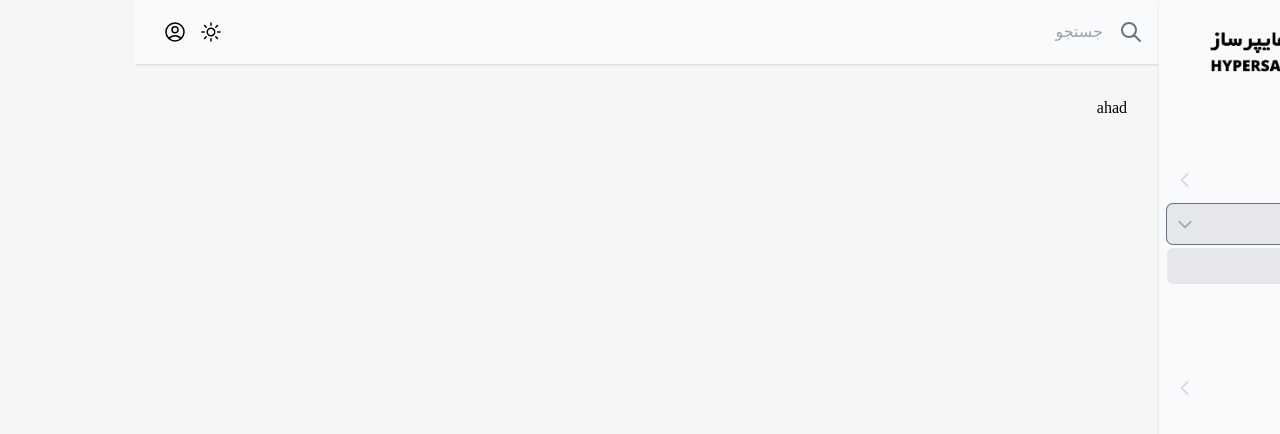
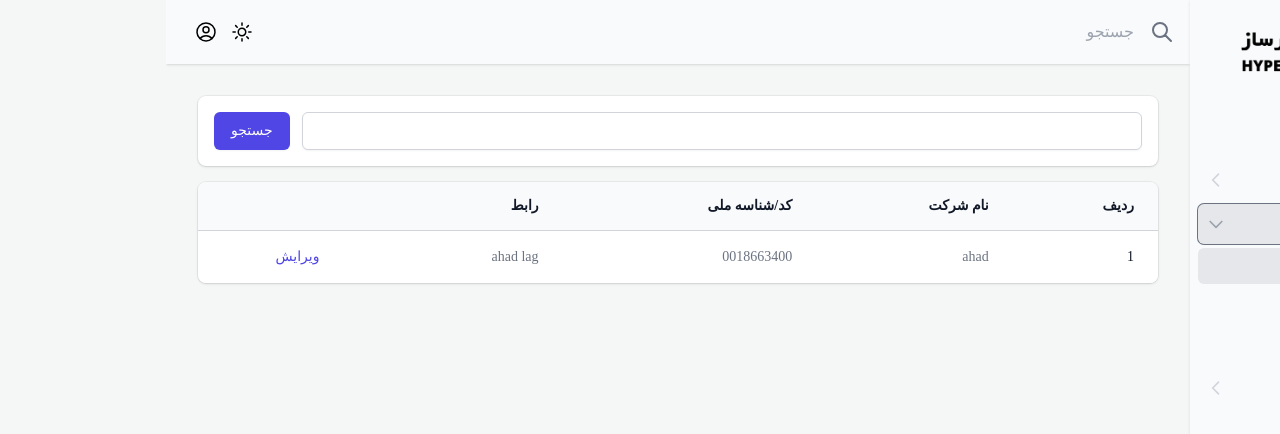
Before and after one commit to ahad-lag/hsa_react, a React (Create React App) app: page /user in a window 1280 px wide. Shown: the top 434 px of the page. Built offline with nearby package versions, Linux system fonts and the light colour scheme.

Commit message:
complete ui user list

```diff
--- a/src/App.tsx
+++ b/src/App.tsx
@@ -1,11 +1,12 @@
 import { Routes , Route } from 'react-router-dom';
 import MasterPage from './components/masterPage';
 import NotFound from './router/notFound';
+import UserPage from './router/user';
 
 function App() {
   return (
     <Routes>
-      <Route path="/user" element={<MasterPage><div>ahad</div></MasterPage>} />
+      <Route path="/user" element={<UserPage />} />
       <Route path="*" element={<NotFound />} />
     </Routes>
   );
--- a/src/components/global/loadingModal.tsx
+++ b/src/components/global/loadingModal.tsx
@@ -50,3 +50,5 @@ const LoadingModal : React.FC<Props> = ({ showLoading , setShowLoading }) => {
         </Transition.Root>
     )
 }
+
+export default LoadingModal;
--- /dev/null
+++ b/src/components/global/pagination.tsx
@@ -0,0 +1,77 @@
+import { ArrowNarrowLeftIcon, ArrowNarrowRightIcon } from '@heroicons/react/solid'
+
+interface Props {
+  meta : any,
+  pageination : any
+}
+
+const Pagination : React.FC<Props> = ( { meta , pageination } ) => {
+
+  let next = meta.links[meta.links.length - 1];
+  let prev = meta.links[0];
+
+  return (
+    <nav className="border-t border-gray-200 px-4 flex items-center justify-between sm:px-0">
+      <div className="-mt-px w-0 flex-1 flex">
+        {
+          prev.url
+          ? (<a
+            href='#'
+            data-url={prev.url}
+            onClick={pageination}
+            className="border-t-2 border-transparent pt-4 pr-1 inline-flex items-center text-sm font-medium text-gray-500 hover:text-gray-700 hover:border-gray-300 cursor-pointer"
+          >
+            <ArrowNarrowRightIcon className="ml-3 h-5 w-5 text-gray-400" aria-hidden="true" />
+            قبل
+          </a>)
+          : null
+        }
+      </div>
+      <div className="hidden md:-mt-px md:flex">
+        {
+          // (meta.links).map((link) => {
+          //   if(!(link.label == "&laquo; Previous" || link.label == "Next &raquo;")){
+          //     if(link.label == "..."){
+          //       return (
+          //         <a
+          //           data-url={link.url}
+          //           onClick={pageination}
+          //           className="border-transparent text-gray-500 hover:text-gray-700 hover:border-gray-300 border-t-2 pt-4 px-4 inline-flex items-center text-sm font-medium cursor-not-allowed"
+          //         >
+          //           {link.label}
+          //         </a>
+          //       )
+          //     }else{
+          //       return (
+          //         <a
+          //           data-url={link.url}
+          //           onClick={link.active ? null : pageination}
+          //           className={`border-transparent border-t-2 pt-4 px-4 inline-flex items-center text-sm font-medium ${link.active ? 'border-indigo-500 text-indigo-600 cursor-not-allowed' : 'text-gray-500 hover:text-gray-700 hover:border-gray-300 cursor-pointer'}`}
+          //         >
+          //           {link.label}
+          //         </a>
+          //       )
+          //     }
+          //   }
+          // })
+        }
+      </div>
+      <div className="-mt-px w-0 flex-1 flex justify-end">
+        {
+          next.url
+          ? (<a
+              onClick={pageination}
+              data-url={next.url}
+              className="border-t-2 border-transparent pt-4 pl-1 inline-flex items-center text-sm font-medium text-gray-500 hover:text-gray-700 hover:border-gray-300 cursor-pointer"
+            >
+              بعد
+              <ArrowNarrowLeftIcon className="mr-3 h-5 w-5 text-gray-400" aria-hidden="true" />
+            </a>)
+          : null
+        }
+      </div>
+    </nav>
+  )
+}
+
+export default Pagination;
--- a/src/components/layout/sideBar.tsx
+++ b/src/components/layout/sideBar.tsx
@@ -73,9 +73,6 @@ const SideBar : React.FC<Props> = ({sideBar,setSideBar}) => {
 
   const location = useLocation();
   const pathName = location.pathname;
-
-  console.log('/insert' , pathName , pathName.search('/'));
-
 
   return (
     <div className={`${sideBar ? '' : 'hidden'} fixed w-64 lg:flex h-full`}>
--- /dev/null
+++ b/src/components/user/index.tsx
@@ -0,0 +1,90 @@
+import { useState } from "react";
+import LoadingModal from "../global/loadingModal";
+
+
+const UserBody = () => {
+
+    const [ showLoading , setShowLoading ] = useState(false);
+
+    return (
+        <>
+            <form className='sm:flex sm:items-center -mx-4 shadow ring-1 ring-black bg-white ring-opacity-5 sm:-mx-6 md:mx-0 md:rounded-lg p-4'>
+                <div className="w-full">
+                    <input
+                        type="text"
+                        name="search"
+                        className="block w-full py-2 px-3 border border-gray-300 bg-white rounded-md shadow-sm focus:outline-none sm:text-sm"
+                    />
+                </div>
+                <div className="mt-4 sm:mt-0 sm:mr-3 sm:flex-none">
+                    <button
+                        type="submit"
+                        className="inline-flex items-center justify-center rounded-md border border-transparent bg-indigo-600 px-4 py-2 text-sm font-medium text-white shadow-sm hover:bg-indigo-700 focus:outline-none focus:ring-2 focus:ring-indigo-500 focus:ring-offset-2 sm:w-auto cursor-pointer"
+                    >
+                        جستجو
+                    </button>
+                </div>
+            </form>
+            <div className="-mx-4 mt-4 overflow-hidden shadow ring-1 ring-black ring-opacity-5 sm:-mx-6 md:mx-0 md:rounded-lg">
+                <table className="min-w-full divide-y divide-gray-300">
+                    <thead className="bg-gray-50">
+                        <tr>
+                            <th scope="col" className="py-3.5 pr-4 pl-3 text-right text-sm font-semibold text-gray-900 sm:pr-6">
+                            ردیف
+                            </th>
+                            <th
+                            scope="col"
+                            className="hidden px-3 py-3.5 text-right text-sm font-semibold text-gray-900 lg:table-cell"
+                            >
+                            نام شرکت
+                            </th>
+                            <th
+                            scope="col"
+                            className="hidden px-3 py-3.5 text-right text-sm font-semibold text-gray-900 sm:table-cell"
+                            >
+                            کد/شناسه ملی
+                            </th>
+                            <th scope="col" className="px-3 py-3.5 text-right text-sm font-semibold text-gray-900">
+                            رابط
+                            </th>
+                            <th scope="col" className="relative py-3.5 pr-3 pl-4 sm:pl-6">
+                            <span className="sr-only">Edit</span>
+                            </th>
+                        </tr>
+                    </thead>
+                    <tbody className="divide-y divide-gray-200 bg-white">
+
+                        <tr key={1}>
+                            <td className="w-full max-w-0 py-4 pr-4 pl-3 text-sm font-medium text-gray-900 sm:w-auto sm:max-w-none sm:pr-6">
+                                1
+                                <dl className="font-normal lg:hidden">
+                                <dt className="sr-only">نام شرکت</dt>
+                                <dd className="mt-1 truncate text-gray-700">ahad</dd>
+                                <dt className="sr-only sm:hidden">0018663400</dt>
+                                <dd className="mt-1 truncate text-gray-500 sm:hidden">0018663400</dd>
+                                </dl>
+                            </td>
+                            <td className="hidden px-3 py-4 text-sm text-gray-500 lg:table-cell">ahad</td>
+                            <td className="hidden px-3 py-4 text-sm text-gray-500 sm:table-cell">0018663400</td>
+                            <td className="px-3 py-4 text-sm text-gray-500">ahad lag</td>
+                            <td className="py-4 pr-3 pl-4 text-center text-sm font-medium sm:pl-6">
+                                <a href="#" className="text-indigo-600 hover:text-indigo-900">
+                                ویرایش<span className="sr-only">, ahad</span>
+                                </a>
+                            </td>
+                        </tr>
+
+                    </tbody>
+
+                    {/* <div className="mt-6">
+                        { meta.from && <Pagination meta={meta} pageination={pageHandler} />}
+                    </div> */}
+                    { showLoading && <LoadingModal showLoading={showLoading} setShowLoading={setShowLoading} />}
+
+                </table>
+            </div>
+        </>
+    )
+}
+
+export default UserBody;
--- a/src/router/user/index.tsx
+++ b/src/router/user/index.tsx
@@ -1,10 +1,16 @@
+import MasterPage from "../../components/masterPage";
+import UserBody from "../../components/user";
 
 interface Props {
 
 }
 
 const UserPage : React.FC<Props> = () => {
-    return null
+    return (
+        <MasterPage>
+            <UserBody />
+        </MasterPage>
+    )
 }
 
 export default UserPage;
```
